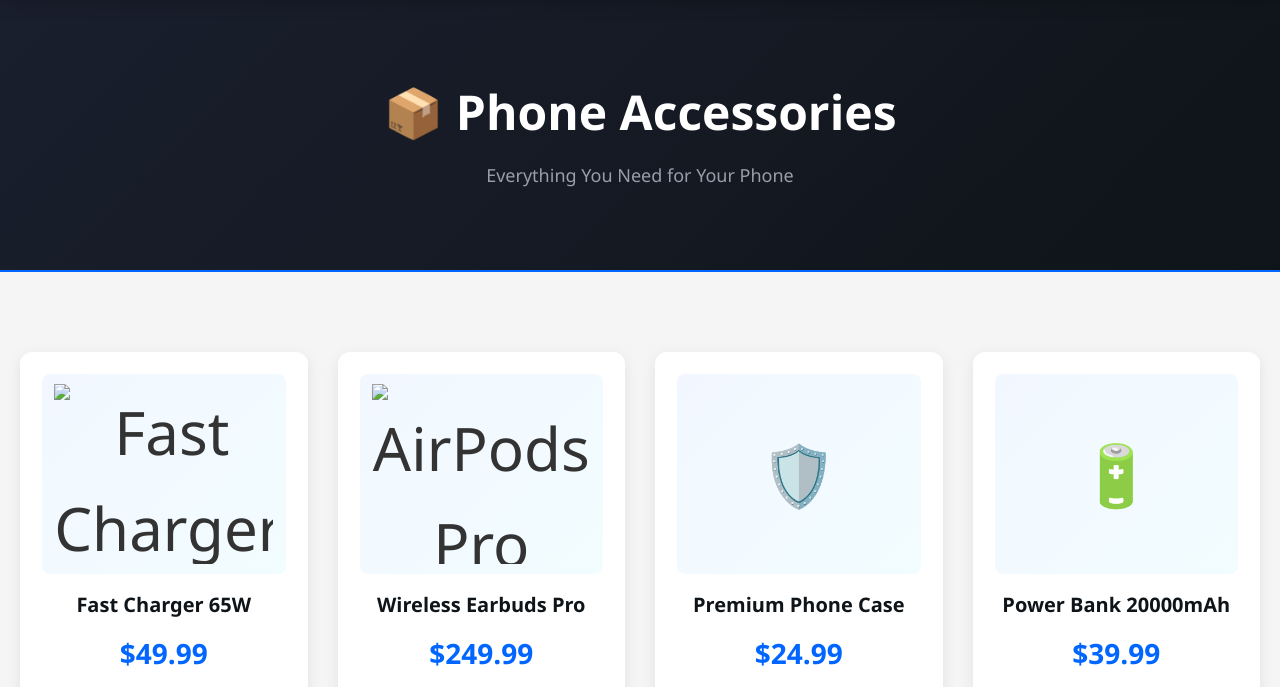
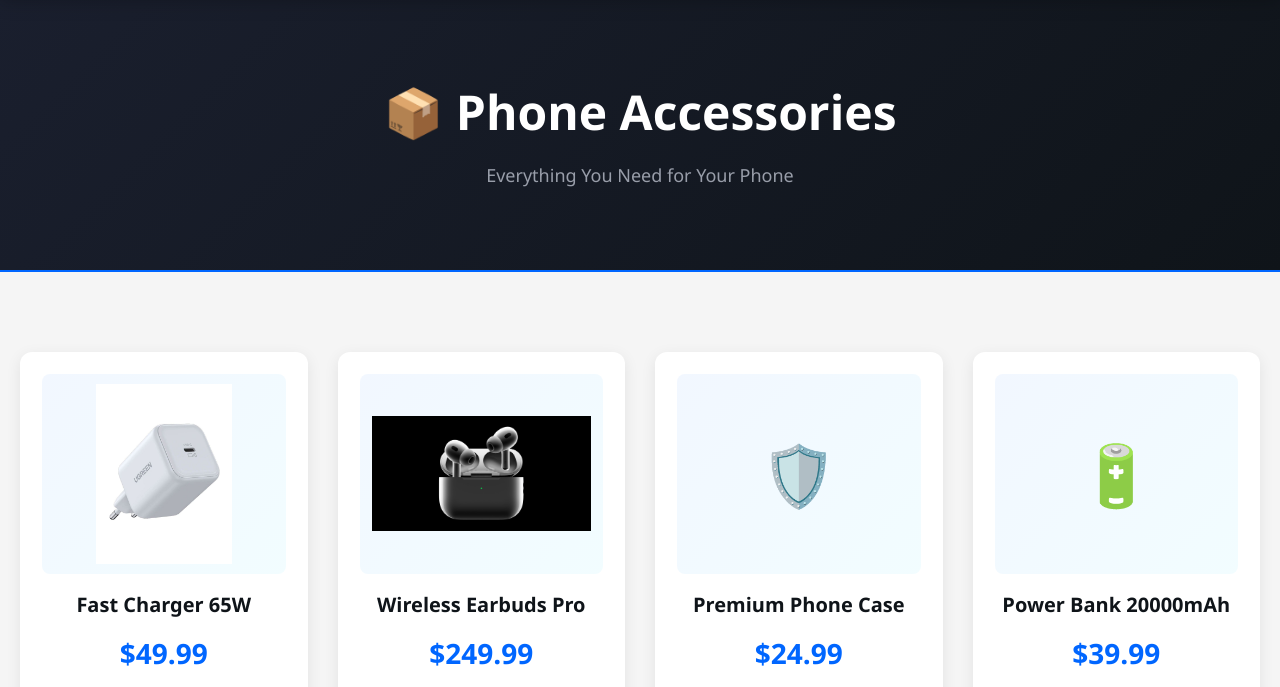
Before and after one commit to Mahmoud0999/phones-store, a plain HTML site: page accessories.html in a window 1280 px wide. Shown: the part 76-763 px from the top of the page. Drawn offline with Linux system fonts and the light colour scheme.

Commit message:
Fix: Remove images/ prefix from image paths in accessories.html

```diff
--- a/accessories.html
+++ b/accessories.html
@@ -57,7 +57,7 @@
         <div class="products-grid">
             <div class="product-card">
                 <div class="product-image">
-                    <img src="images/charger.jpg" alt="Fast Charger">
+                    <img src="charger.jpg" alt="Fast Charger">
                 </div>
                 <h3>Fast Charger 65W</h3>
                 <p class="price">$49.99</p>
@@ -66,7 +66,7 @@
             </div>
             <div class="product-card">
                 <div class="product-image">
-                    <img src="images/airpods.jpg" alt="AirPods Pro">
+                    <img src="airpods.jpg" alt="AirPods Pro">
                 </div>
                 <h3>Wireless Earbuds Pro</h3>
                 <p class="price">$249.99</p>
```
